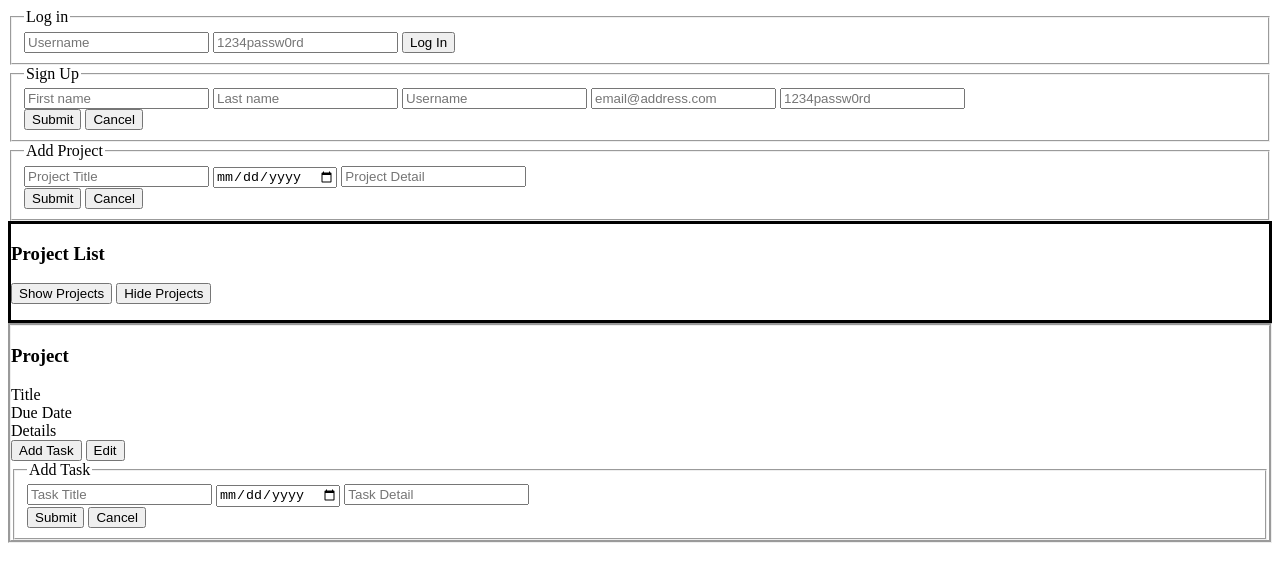
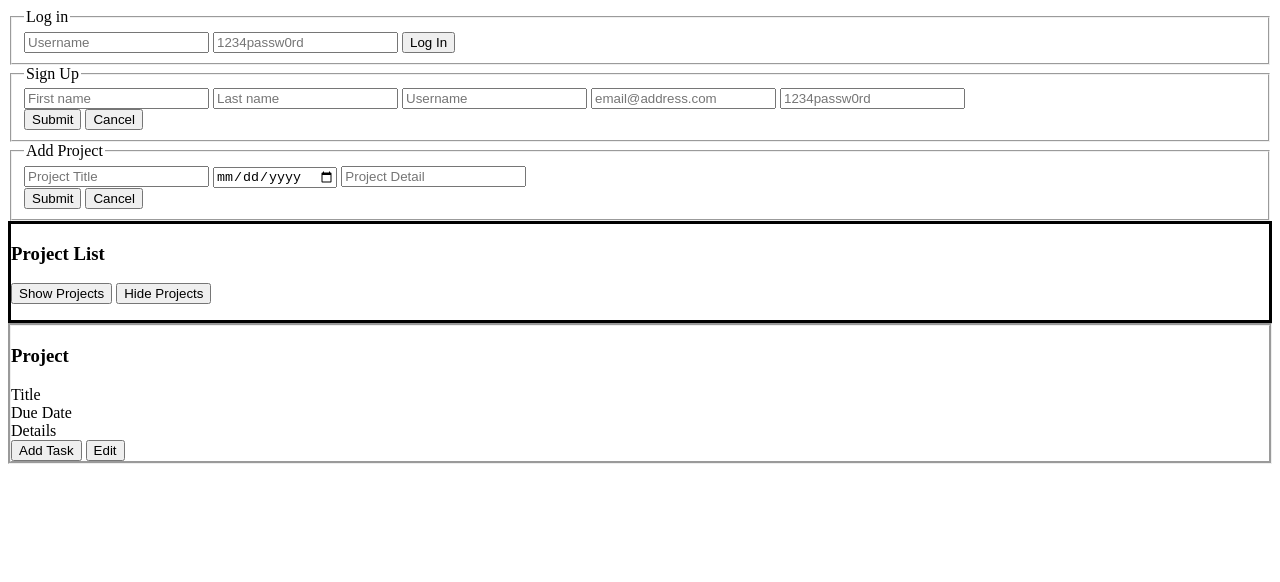
Before and after one commit to Benilyn/listmo-server, a website: page public/index.html in a window 1280 px wide. Drawn offline with nearby package versions, Linux system fonts and the light colour scheme.

Commit message:
added #add-task-form

```diff
--- a/public/index.html
+++ b/public/index.html
@@ -66,8 +66,8 @@
 		</div>
 		<button id="add-project-task">Add Task</button>
 		<button id="edit-project">Edit</button>
-		<form id="add-task-form" class="">
-			<fieldset name="add-task-info">
+		<form id="add-task-form" style="display:none">
+			<fieldset name="add-task-info" style="border-color:blue; width:75%">
 				<legend>Add Task</legend>
 				<input type="text" name="taskTitle" placeholder="Task Title">
 				<input type="date" name="taskDueDate" placeholder="Task due date">
```
